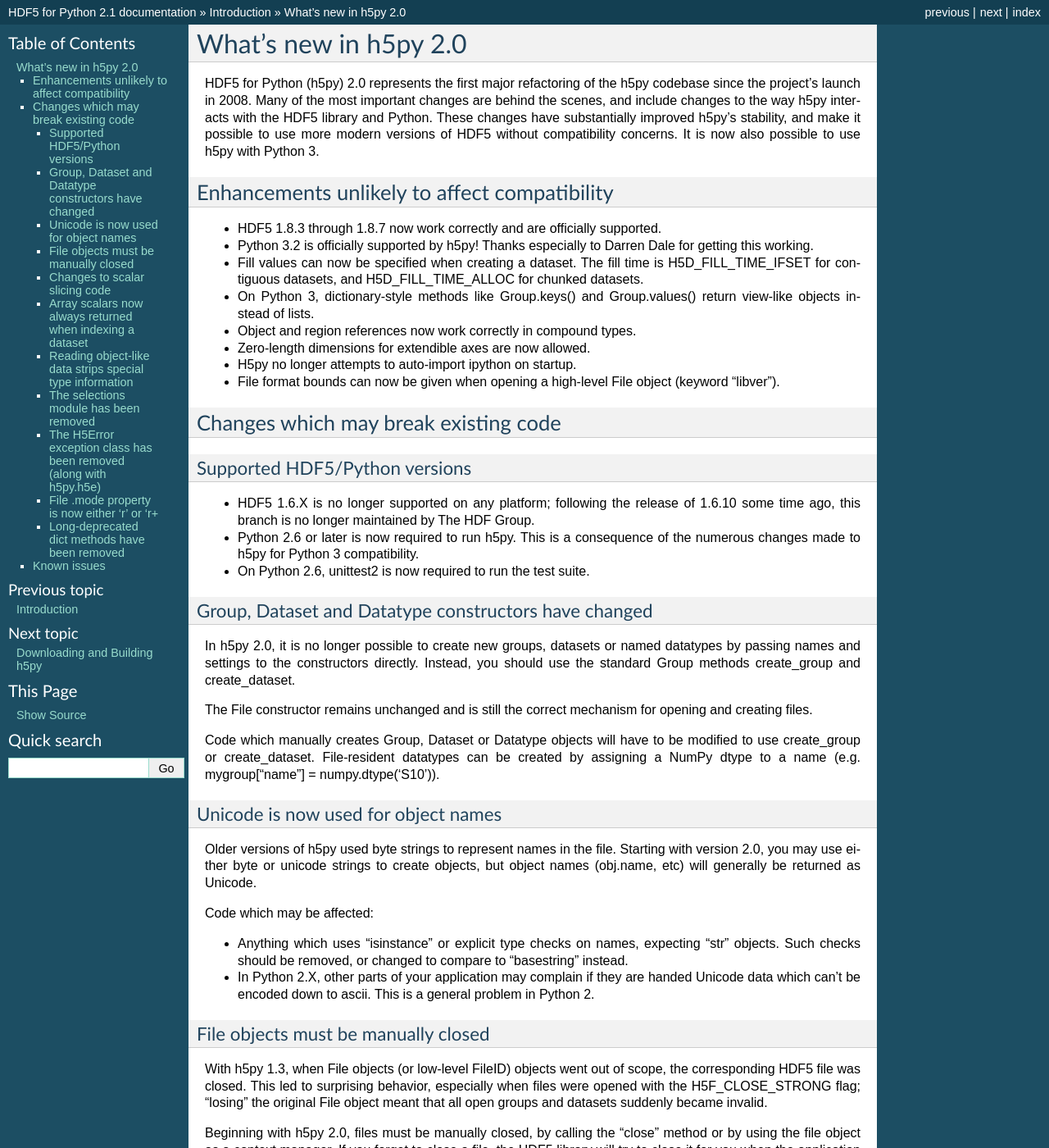
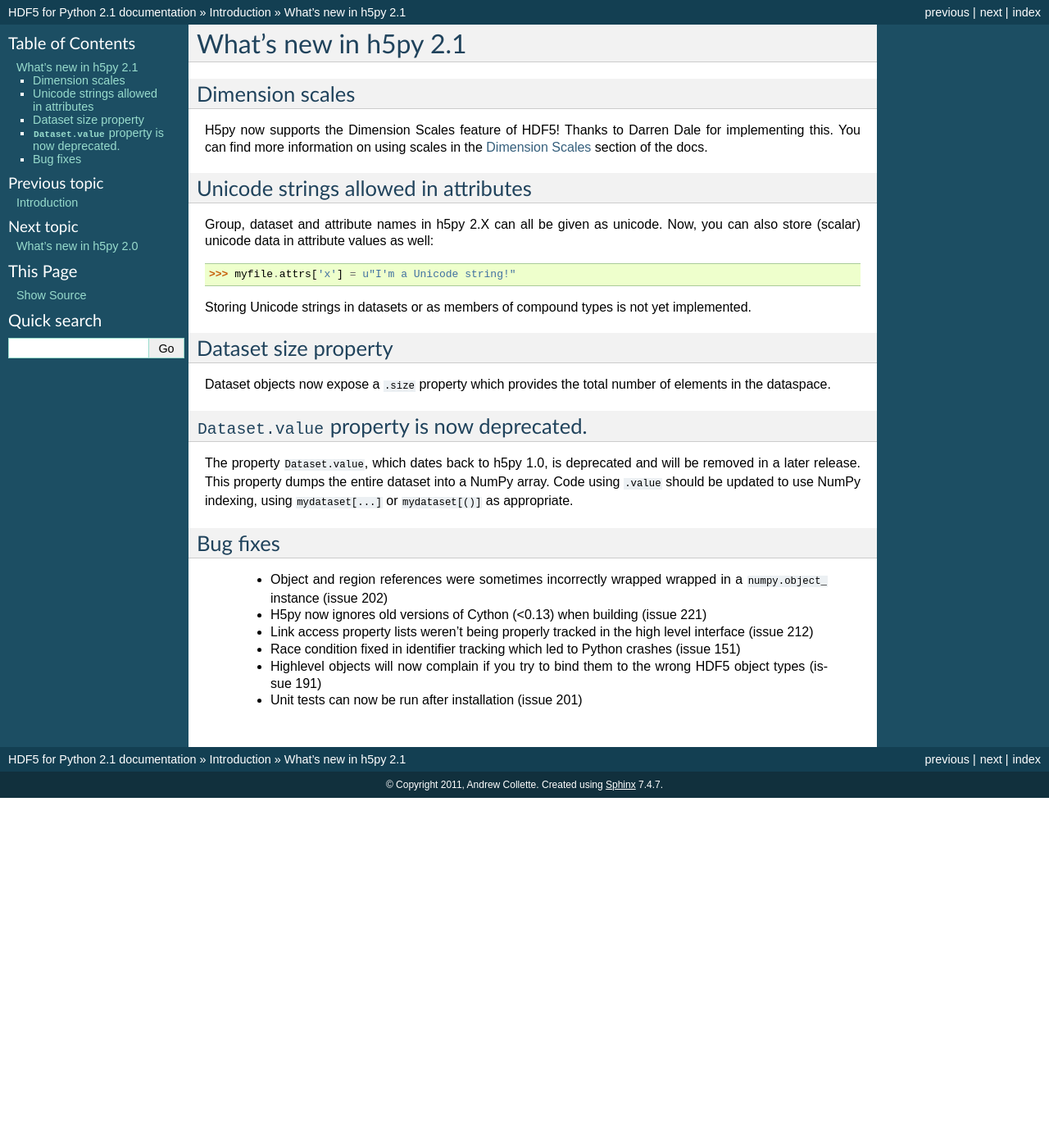
Before and after one commit to google-code-export/h5py, a Sphinx documentation site: the page built from docs/source/intro/whatsnew.rst, in a window 1280 px wide and 1400 px high. Shown: the whole window at 82% size. Built offline with Sphinx 7.4.7, drawn with Linux system fonts in a browser that asks for light colours; some of the changed text lies outside the part shown.

Commit message:
update docs for 2.1

```diff
--- a/docs/source/intro/index.rst
+++ b/docs/source/intro/index.rst
@@ -5,5 +5,6 @@ Introduction
 .. toctree::
 
     whatsnew
+    whatsnew_v2
     build
     quick
--- a/docs/source/intro/whatsnew.rst
+++ b/docs/source/intro/whatsnew.rst
@@ -1,168 +1,49 @@
-What's new in h5py 2.0
+What's new in h5py 2.1
 ======================
 
-HDF5 for Python (h5py) 2.0 represents the first major refactoring of the h5py
-codebase since the project's launch in 2008.  Many of the most important
-changes are behind the scenes, and include changes to the way h5py interacts
-with the HDF5 library and Python.  These changes have substantially
-improved h5py's stability, and make it possible to use more modern versions
-of HDF5 without compatibility concerns.  It is now also possible to use
-h5py with Python 3.
+Dimension scales
+----------------
 
-Enhancements unlikely to affect compatibility
+H5py now supports the Dimension Scales feature of HDF5!  Thanks to Darren
+Dale for implementing this.  You can find more information on using scales
+in the :ref:`dimensionscales` section of the docs.
+
+Unicode strings allowed in attributes
+-------------------------------------
+
+Group, dataset and attribute names in h5py 2.X can all be given as unicode.
+Now, you can also store (scalar) unicode data in attribute values as well::
+
+    >>> myfile.attrs['x'] = u"I'm a Unicode string!"
+
+Storing Unicode strings in datasets or as members of compound types is not
+yet implemented.
+
+Dataset size property
+---------------------
+
+Dataset objects now expose a ``.size`` property which provides the total
+number of elements in the dataspace.
+
+``Dataset.value`` property is now deprecated.
 ---------------------------------------------
 
-* HDF5 1.8.3 through 1.8.7 now work correctly and are officially supported.
+The property ``Dataset.value``, which dates back to h5py 1.0, is deprecated
+and will be removed in a later release.  This property dumps the entire
+dataset into a NumPy array.  Code using ``.value`` should be updated to use
+NumPy indexing, using ``mydataset[...]`` or ``mydataset[()]`` as appropriate.
 
-* Python 3.2 is officially supported by h5py!  Thanks especially to
-  Darren Dale for getting this working.
+Bug fixes
+---------
 
-* Fill values can now be specified when creating a dataset.  The fill time is
-  H5D_FILL_TIME_IFSET for contiguous datasets, and H5D_FILL_TIME_ALLOC for
-  chunked datasets.
-
-* On Python 3, dictionary-style methods like Group.keys() and Group.values()
-  return view-like objects instead of lists.
-
-* Object and region references now work correctly in compound types.
-
-* Zero-length dimensions for extendible axes are now allowed.
-
-* H5py no longer attempts to auto-import ipython on startup.
-
-* File format bounds can now be given when opening a high-level File object
-  (keyword "libver").
-
-
-Changes which may break existing code
--------------------------------------
-
-Supported HDF5/Python versions
-~~~~~~~~~~~~~~~~~~~~~~~~~~~~~~
-
-* HDF5 1.6.X is no longer supported on any platform; following the release of
-  1.6.10 some time ago, this branch is no longer maintained by The HDF Group.
-
-* Python 2.6 or later is now required to run h5py.  This is a consequence of
-  the numerous changes made to h5py for Python 3 compatibility.
-
-* On Python 2.6, unittest2 is now required to run the test suite.
-
-Group, Dataset and Datatype constructors have changed
-~~~~~~~~~~~~~~~~~~~~~~~~~~~~~~~~~~~~~~~~~~~~~~~~~~~~~
-
-In h5py 2.0, it is no longer possible to create new groups, datasets or
-named datatypes by passing names and settings to the constructors directly.
-Instead, you should use the standard Group methods create_group and
-create_dataset.
-
-The File constructor remains unchanged and is still the correct mechanism for
-opening and creating files.
-
-Code which manually creates Group, Dataset or Datatype objects will have to
-be modified to use create_group or create_dataset.  File-resident datatypes
-can be created by assigning a NumPy dtype to a name
-(e.g. mygroup["name"] = numpy.dtype('S10')).
-
-Unicode is now used for object names
-~~~~~~~~~~~~~~~~~~~~~~~~~~~~~~~~~~~~
-
-Older versions of h5py used byte strings to represent names in the file.
-Starting with version 2.0, you may use either byte or unicode strings to create
-objects, but object names (obj.name, etc) will generally be returned as Unicode.
-
-Code which may be affected:
-
-* Anything which uses "isinstance" or explicit type checks on names, expecting
-  "str" objects.  Such checks should be removed, or changed to compare to
-  "basestring" instead.
-
-* In Python 2.X, other parts of your application may complain if they are
-  handed Unicode data which can't be encoded down to ascii.  This is a
-  general problem in Python 2.
-
-File objects must be manually closed
-~~~~~~~~~~~~~~~~~~~~~~~~~~~~~~~~~~~~
-
-With h5py 1.3, when File objects (or low-level FileID) objects went out of
-scope, the corresponding HDF5 file was closed.  This led to surprising
-behavior, especially when files were opened with the H5F_CLOSE_STRONG flag;
-"losing" the original File object meant that all open groups and datasets
-suddenly became invalid.
-
-Beginning with h5py 2.0, files must be manually closed, by calling the "close"
-method or by using the file object as a context manager.  If you forget to
-close a file, the HDF5 library will try to close it for you when the
-application exits.
-
-Please note that opening the same file multiple times (i.e. without closing
-it first) continues to result in undefined behavior.
-
-Changes to scalar slicing code
-~~~~~~~~~~~~~~~~~~~~~~~~~~~~~~
-
-When a scalar dataset was accessed with the syntax ``dataset[()]``, h5py
-incorrectly returned an ndarray.  H5py now correctly returns an array
-scalar.  Using ``dataset[...]`` on a scalar dataset still returns an ndarray.
-
-Array scalars now always returned when indexing a dataset
-~~~~~~~~~~~~~~~~~~~~~~~~~~~~~~~~~~~~~~~~~~~~~~~~~~~~~~~~~
-
-When using datasets of compound type, retrieving a single element incorrectly
-returned a tuple of values, rather than an instance of ``numpy.void_`` with the
-proper fields populated.  Among other things, this meant you couldn't do
-things like ``dataset[index][field]``.  H5py now always returns an array scalar,
-except in the case of object dtypes (references, vlen strings).
-
-Reading object-like data strips special type information
-~~~~~~~~~~~~~~~~~~~~~~~~~~~~~~~~~~~~~~~~~~~~~~~~~~~~~~~~
-
-In the past, reading multiple data points from dataset with vlen or reference
-type returned a Numpy array with a "special dtype" (such as those created
-by ``h5py.special_dtype()``).  In h5py 2.0, all such arrays now have a generic
-Numpy object dtype (``numpy.dtype('O')``).  To get a copy of the dataset's
-dtype, always use the dataset's dtype property directly (``mydataset.dtype``).
-
-The selections module has been removed
-~~~~~~~~~~~~~~~~~~~~~~~~~~~~~~~~~~~~~~
-
-Only numpy-style slicing arguments remain supported in the high level interface.
-Existing code which uses the selections module should be refactored to use
-numpy slicing (and ``numpy.s_`` as appropriate), or the standard C-style HDF5
-dataspace machinery.
-
-The H5Error exception class has been removed (along with h5py.h5e)
-~~~~~~~~~~~~~~~~~~~~~~~~~~~~~~~~~~~~~~~~~~~~~~~~~~~~~~~~~~~~~~~~~~
-
-All h5py exceptions are now native Python exceptions, no longer inheriting
-from H5Error.  RuntimeError is raised if h5py can't figure out what exception
-is appropriate... every instance of this behavior is considered a bug.  If you
-see h5py raising RuntimeError please report it so we can add the correct
-mapping!
-
-The old errors module (h5py.h5e) has also been removed.  There is no public
-error-management API.
-
-File .mode property is now either 'r' or 'r+
-~~~~~~~~~~~~~~~~~~~~~~~~~~~~~~~~~~~~~~~~~~~~
-
-Files can be opened using the same mode arguments as before, but now the
-property File.mode will always return 'r' (read-only) or 'r+' (read-write).
-
-Long-deprecated dict methods have been removed
-~~~~~~~~~~~~~~~~~~~~~~~~~~~~~~~~~~~~~~~~~~~~~~
-
-Certain ancient aliases for Group/AttributeManager methods (e.g. ``listnames``)
-have been removed.
-Please use the standard Python dict interface (Python 2 or Python 3 as
-appropriate) to interact with these objects.
-
-Known issues
-------------
-
-* Thread support has been improved in h5py 2.0. However, we still recommend
-  that for your own sanity you use locking to serialize access to files.
-
-* There are reports of crashes related to storing object and region references.
-  If this happens to you, please post on the mailing list or contact the h5py
-  author directly.
+    * Object and region references were sometimes incorrectly wrapped wrapped
+      in a ``numpy.object_`` instance (issue 202)
+    * H5py now ignores old versions of Cython (<0.13) when building
+      (issue 221)
+    * Link access property lists weren't being properly tracked in the high
+      level interface (issue 212)
+    * Race condition fixed in identifier tracking which led to Python crashes
+      (issue 151)
+    * Highlevel objects will now complain if you try to bind them to the wrong
+      HDF5 object types (issue 191)
+    * Unit tests can now be run after installation (issue 201)
```
Also changed, not shown: ANN.txt (+17 -21 lines), docs/source/intro/whatsnew_v2.rst (added, +168 -0 lines).
